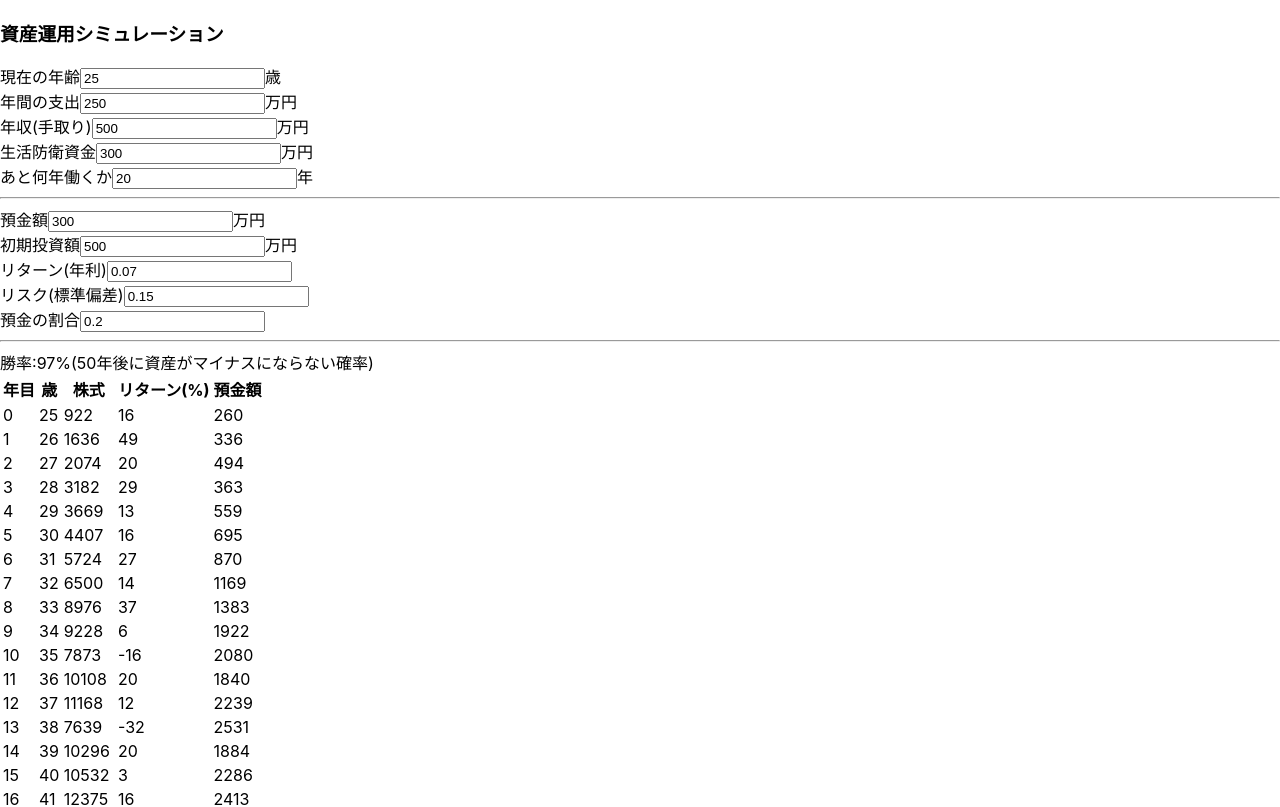
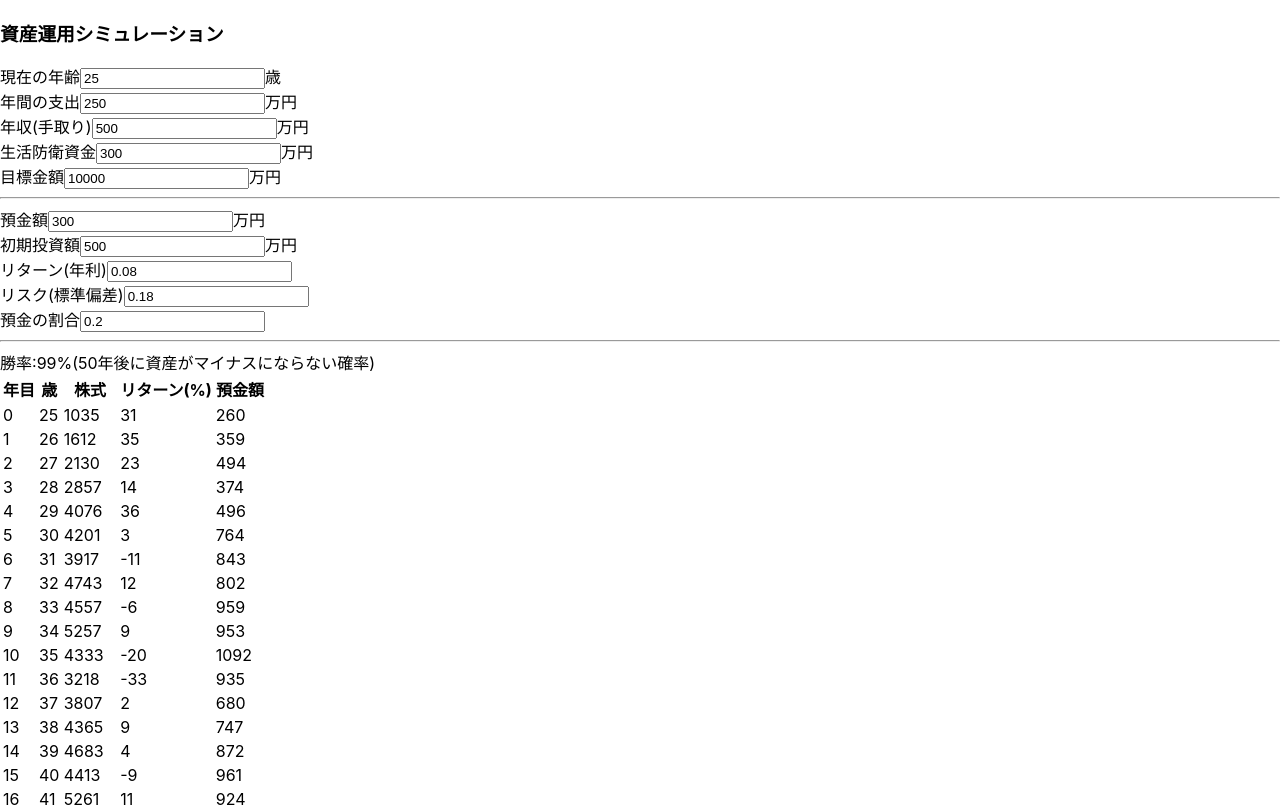
Before and after one commit to namakemono/asset-simulator, a React (Create React App) app: page / in a window 1280 px wide. Shown: the top 807 px of the page. Built offline with nearby package versions, Linux system fonts and the light colour scheme.

Commit message:
何年働くかではなく、目標金額を入れるよう変更

```diff
--- a/src/App.tsx
+++ b/src/App.tsx
@@ -20,17 +20,19 @@ interface Props {
     money: number; // 預金額(万円)
     salary: number; // 給料（手取り)
     years: number; // あと何年働くか
-    invest: number; // 年間投資額(万円)
+    goal: number; // 年間投資額(万円)
     emergency: number; // 生活防衛費(万円)
     ratio: number; // 債権の保有率
 }
 
 interface Result {
+    achieved: boolean;
     survived: boolean;
     history: { t: number, age: number, x: number, y: number, r: number }[]
 }
 const simulate = (props: Props): Result => {
     let res: Result = {
+        achieved: false,
         survived: true, // 目標の年数生き延びれたかどうか
         history: []
     };
@@ -39,7 +41,6 @@ const simulate = (props: Props): Result => {
     let p = props.expenditure; // 年間の支出(万円)
     let q = props.salary; // 給料(手取り)
     let w = props.emergency; // 生活防衛費
-    let s = props.invest; // 年間の投資額(万円)
     let mu = props.mu; // リターン(平均)
     let sigma = props.sigma; // リスク(標準偏差)
     let k = props.years; // あと何年働くか(目標金額のほうが良いかも)
@@ -53,9 +54,11 @@ const simulate = (props: Props): Result => {
             break;
         }
         // 給料
-        if (t < k) {
+        if (!res.achieved && (x + y < props.goal)) {
+            // 目標金額達成までは働く
             y += q;
         } else {
+            res.achieved = true;
             // 国民年金(厚生年金) + 健康保険
             if (age < 65) {
                 y -= 30;
@@ -113,12 +116,12 @@ const App = () => {
     const [age, setAge] = React.useState<number>(25);
     const [expenditure, setExpenditure] = React.useState<number>(250);  // 年間の支出
     const [salary, setSalary] = React.useState<number>(500);        // 年収(手取り)
-    const [invest, setInvest] = React.useState<number>(150);        // 年間投資額(万円)
+    const [goal, setGoal] = React.useState<number>(10000);          // 目標金額(万円)
     const [years, setYears] = React.useState<number>(20);           // あと何年働きたい?
     const [money, setMoney] = React.useState<number>(300);          // 現在の預金額(万円)
     const [value, setValue] = React.useState<number>(500);         // 初期投資額
-    const [mu, setMu] = React.useState<number>(0.07);              // リターン
-    const [sigma, setSigma] = React.useState<number>(0.15);         // リスク
+    const [mu, setMu] = React.useState<number>(0.08);              // リターン
+    const [sigma, setSigma] = React.useState<number>(0.18);         // リスク
     const [emergency, setEmergency] = React.useState<number>(300);  // 生活防衛資金(万円)
     const [ratio, setRatio] = React.useState<number>(0.2);          // 預金の割合
     let results = [];
@@ -132,7 +135,7 @@ const App = () => {
             money,          // 預金額(万円)
             salary,         // 年収（手取り)
             years,          // あと何年働くか
-            invest,         // 年間投資額(万円)
+            goal,           // 年間投資額(万円)
             emergency,      // 生活防衛費(万円)
             ratio           // 預金の割合
         }));
@@ -171,11 +174,11 @@ const App = () => {
                 ></input>万円</span>
             </div>
             <div>
-                <span>あと何年働くか</span>
+                <span>目標金額</span>
                 <span><input type="text"
-                    value={years}
-                    onChange={e => setYears(parse(e.target.value))}
-                ></input>年</span>
+                    value={goal}
+                    onChange={e => setGoal(parse(e.target.value))}
+                ></input>万円</span>
             </div>
 
 
```
